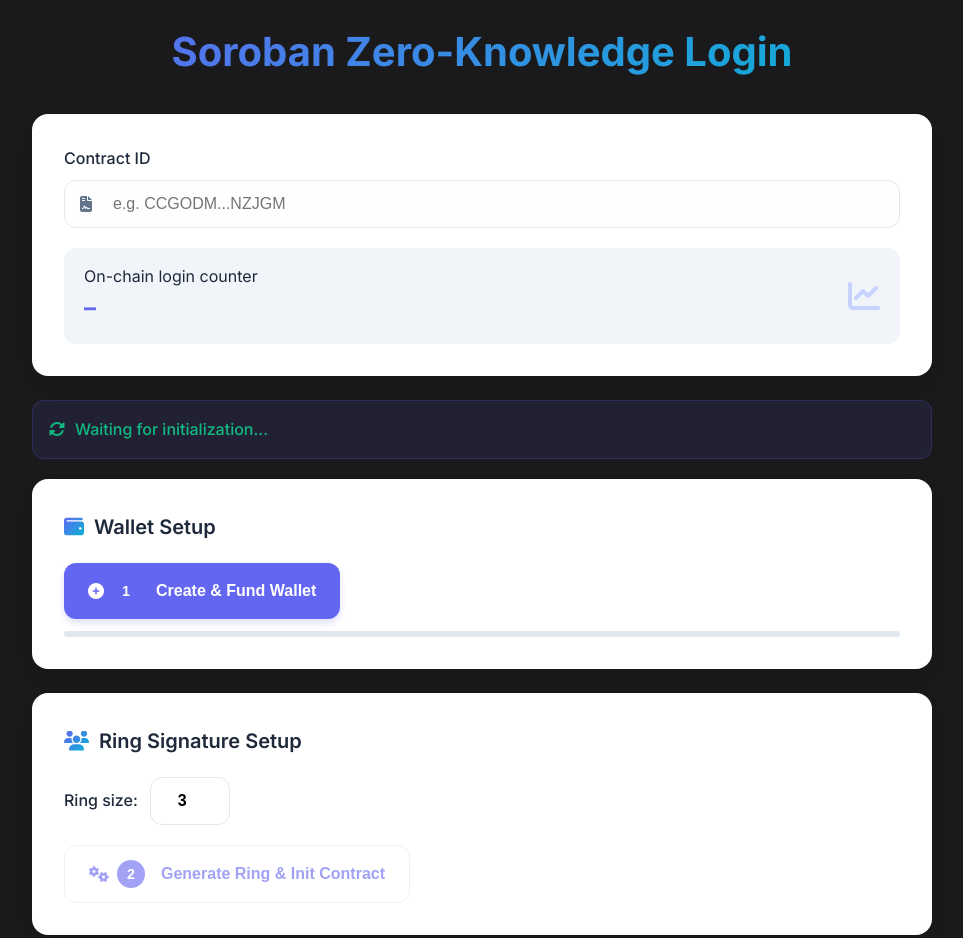
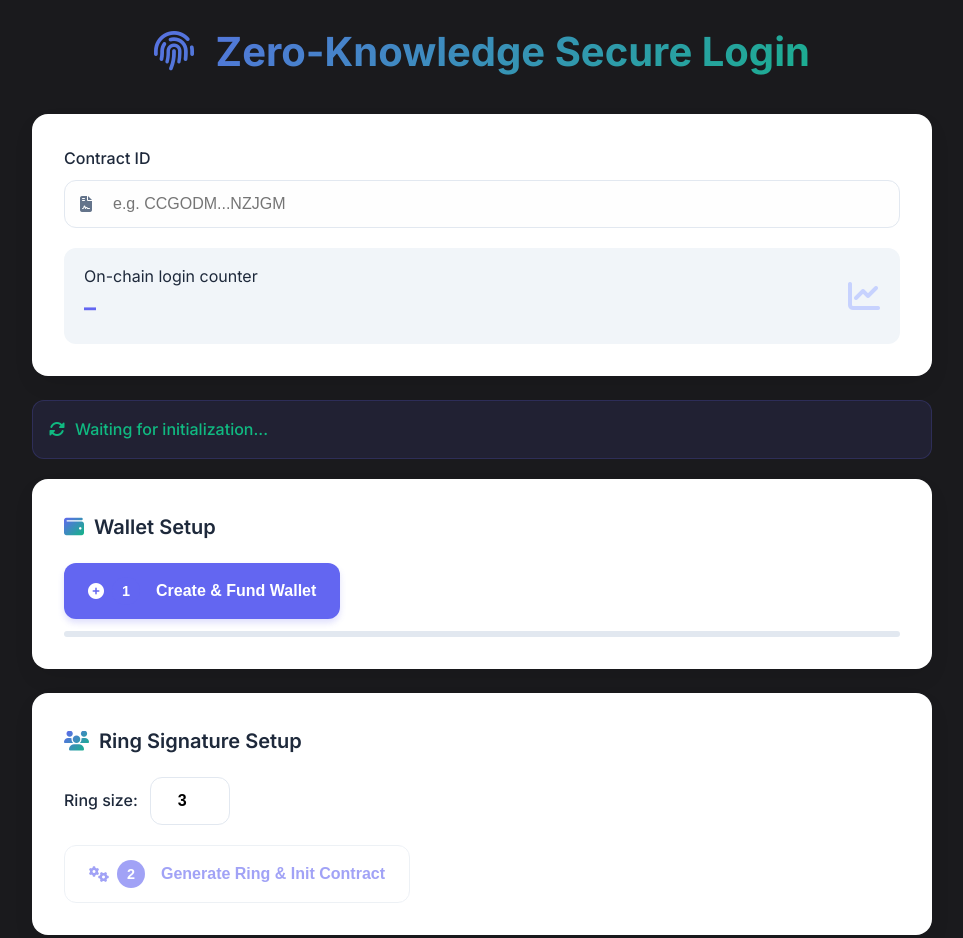
Before and after one commit to jamesbachini/Stellar-BLS, a plain HTML site: page frontend/index.html in a window 1280 px wide. Shown: the top 938 px of the page, without its empty margins (158-1121 px from the left). Drawn offline with Linux system fonts and the light colour scheme.

Commit message:
final touches

```diff
--- a/frontend/index.html
+++ b/frontend/index.html
@@ -20,7 +20,7 @@
   --text-secondary: #64748b;
   --border: #e2e8f0;
   --shadow: 0 10px 25px -5px rgba(0, 0, 0, 0.1);
-  --gradient: linear-gradient(135deg, var(--primary), var(--secondary));
+  --gradient: linear-gradient(135deg, var(--primary), var(--success));
 }
 
 * {
@@ -358,7 +358,10 @@ label {
 <body>
 <div class="container">
   <div class="header">
-    <h1>Soroban Zero-Knowledge Login</h1>
+    <h1>
+      <i class="fas fa-fingerprint" style="margin-right: 12px;"></i>
+      Zero-Knowledge Secure Login
+    </h1>
   </div>
 
   <div class="card">
```
